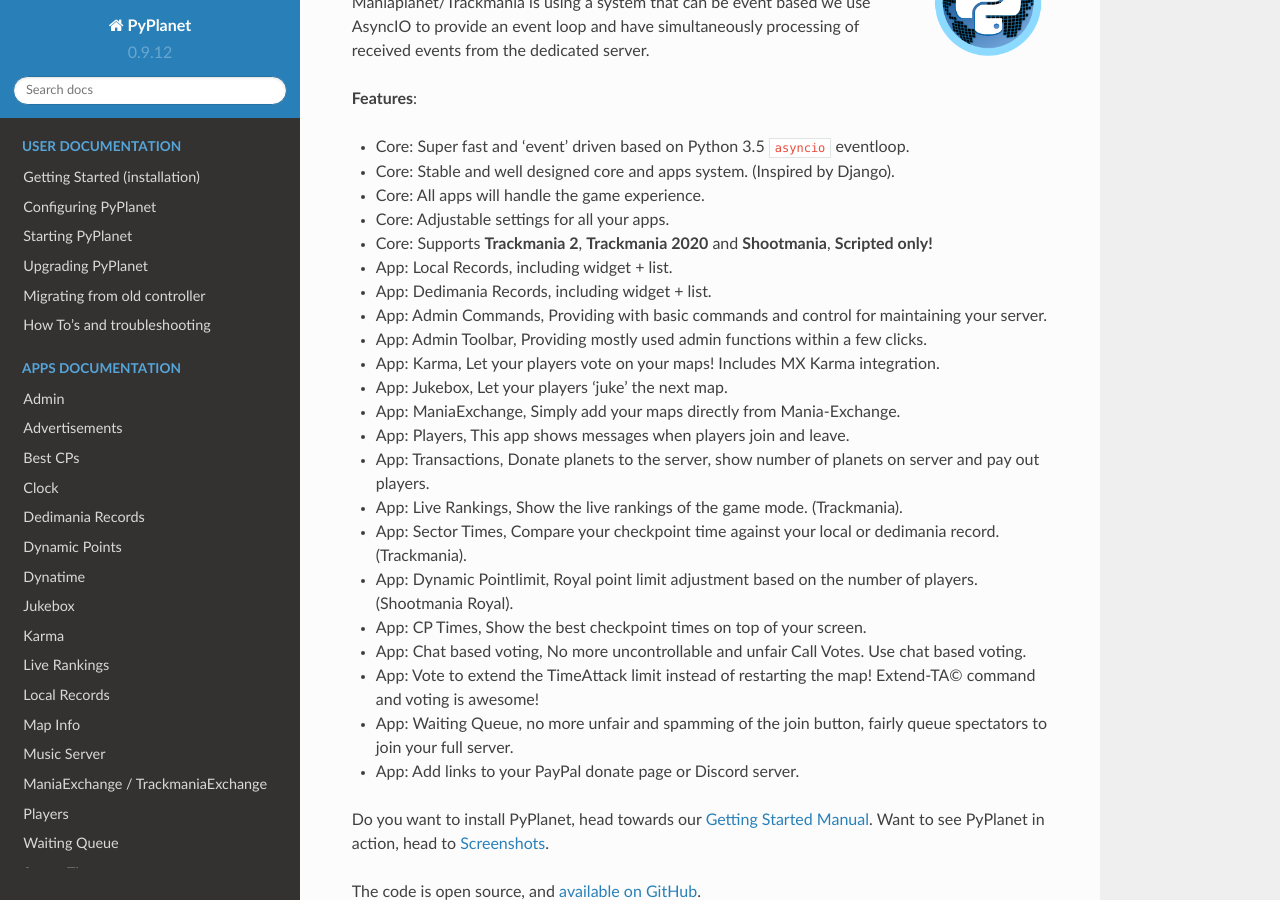
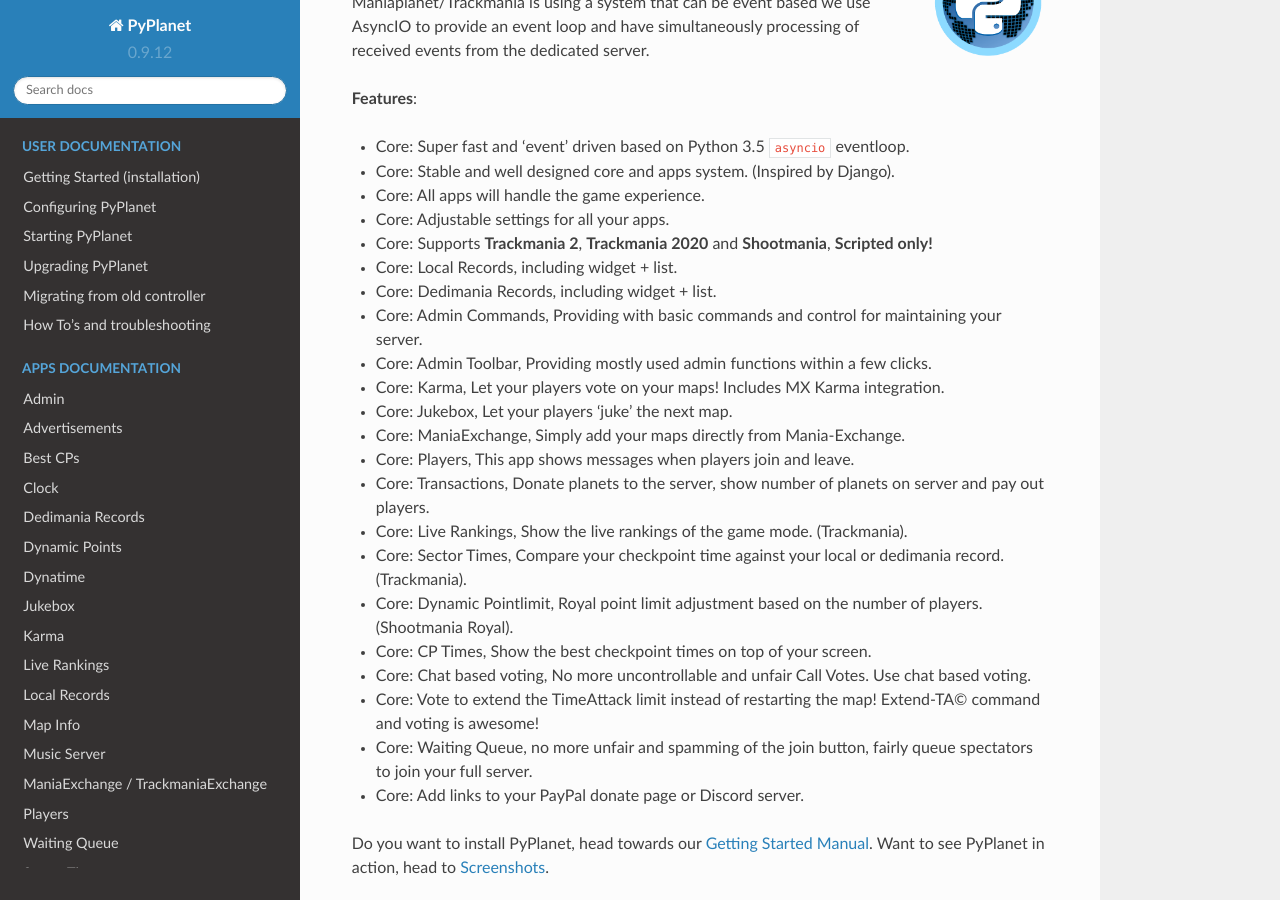
Before and after one commit to PyPlanet/PyPlanet, a Sphinx documentation site: the page built from docs/source/index.rst, in a window 1280 px wide and 900 px high, scrolled down 217 px. Built offline with Sphinx 7.4.7 and the Read the Docs theme 2.0.0, drawn with Linux system fonts in a browser that asks for light colours; formulas are drawn with MathJax 3.

Commit message:
[TASK] Update documentation libraries

```diff
--- a/docs/source/index.rst
+++ b/docs/source/index.rst
@@ -11,28 +11,28 @@ an event loop and have simultaneously processing of received events from the ded
 
 **Features**:
 
-* Core: Super fast and 'event' driven based on Python 3.5 ``asyncio`` eventloop.
-* Core: Stable and well designed core and apps system. (Inspired by Django).
-* Core: All apps will handle the game experience.
-* Core: Adjustable settings for all your apps.
-* Core: Supports **Trackmania 2**, **Trackmania 2020** and **Shootmania**, **Scripted only!**
-* App: Local Records, including widget + list.
-* App: Dedimania Records, including widget + list.
-* App: Admin Commands, Providing with basic commands and control for maintaining your server.
-* App: Admin Toolbar, Providing mostly used admin functions within a few clicks.
-* App: Karma, Let your players vote on your maps! Includes MX Karma integration.
-* App: Jukebox, Let your players 'juke' the next map.
-* App: ManiaExchange, Simply add your maps directly from Mania-Exchange.
-* App: Players, This app shows messages when players join and leave.
-* App: Transactions, Donate planets to the server, show number of planets on server and pay out players.
-* App: Live Rankings, Show the live rankings of the game mode. (Trackmania).
-* App: Sector Times, Compare your checkpoint time against your local or dedimania record. (Trackmania).
-* App: Dynamic Pointlimit, Royal point limit adjustment based on the number of players. (Shootmania Royal).
-* App: CP Times, Show the best checkpoint times on top of your screen.
-* App: Chat based voting, No more uncontrollable and unfair Call Votes. Use chat based voting.
-* App: Vote to extend the TimeAttack limit instead of restarting the map! Extend-TA© command and voting is awesome!
-* App: Waiting Queue, no more unfair and spamming of the join button, fairly queue spectators to join your full server.
-* App: Add links to your PayPal donate page or Discord server.
+- Core: Super fast and 'event' driven based on Python 3.5 ``asyncio`` eventloop.
+- Core: Stable and well designed core and apps system. (Inspired by Django).
+- Core: All apps will handle the game experience.
+- Core: Adjustable settings for all your apps.
+- Core: Supports **Trackmania 2**, **Trackmania 2020** and **Shootmania**, **Scripted only!**
+- Core: Local Records, including widget + list.
+- Core: Dedimania Records, including widget + list.
+- Core: Admin Commands, Providing with basic commands and control for maintaining your server.
+- Core: Admin Toolbar, Providing mostly used admin functions within a few clicks.
+- Core: Karma, Let your players vote on your maps! Includes MX Karma integration.
+- Core: Jukebox, Let your players 'juke' the next map.
+- Core: ManiaExchange, Simply add your maps directly from Mania-Exchange.
+- Core: Players, This app shows messages when players join and leave.
+- Core: Transactions, Donate planets to the server, show number of planets on server and pay out players.
+- Core: Live Rankings, Show the live rankings of the game mode. (Trackmania).
+- Core: Sector Times, Compare your checkpoint time against your local or dedimania record. (Trackmania).
+- Core: Dynamic Pointlimit, Royal point limit adjustment based on the number of players. (Shootmania Royal).
+- Core: CP Times, Show the best checkpoint times on top of your screen.
+- Core: Chat based voting, No more uncontrollable and unfair Call Votes. Use chat based voting.
+- Core: Vote to extend the TimeAttack limit instead of restarting the map! Extend-TA© command and voting is awesome!
+- Core: Waiting Queue, no more unfair and spamming of the join button, fairly queue spectators to join your full server.
+- Core: Add links to your PayPal donate page or Discord server.
 
 Do you want to install PyPlanet, head towards our :doc:`Getting Started Manual </intro/index>`.
 Want to see PyPlanet in action, head to :ref:`screenshots-ref`.
```
Also changed, not shown: requirements-dev.txt (+5 -5 lines).
